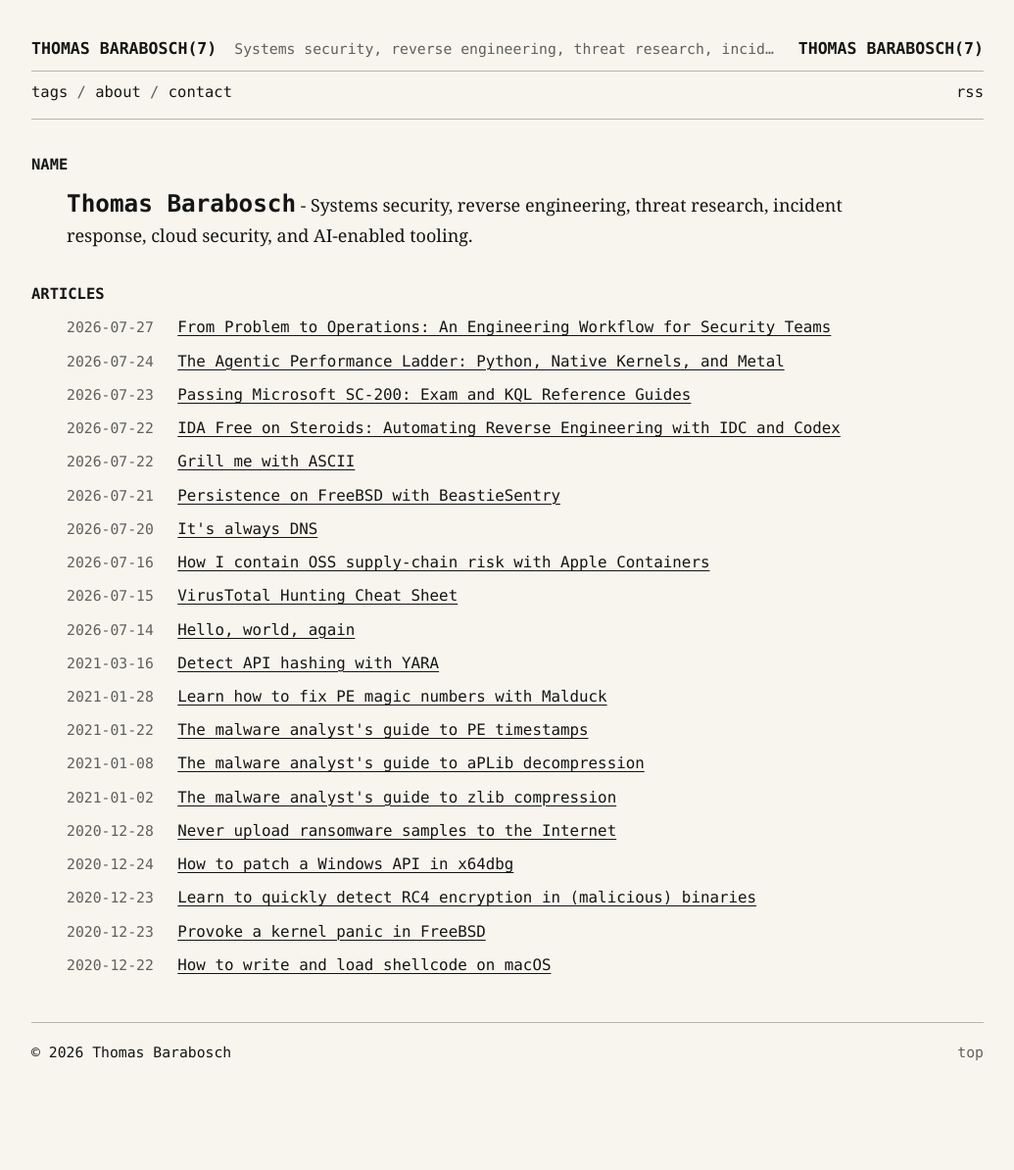
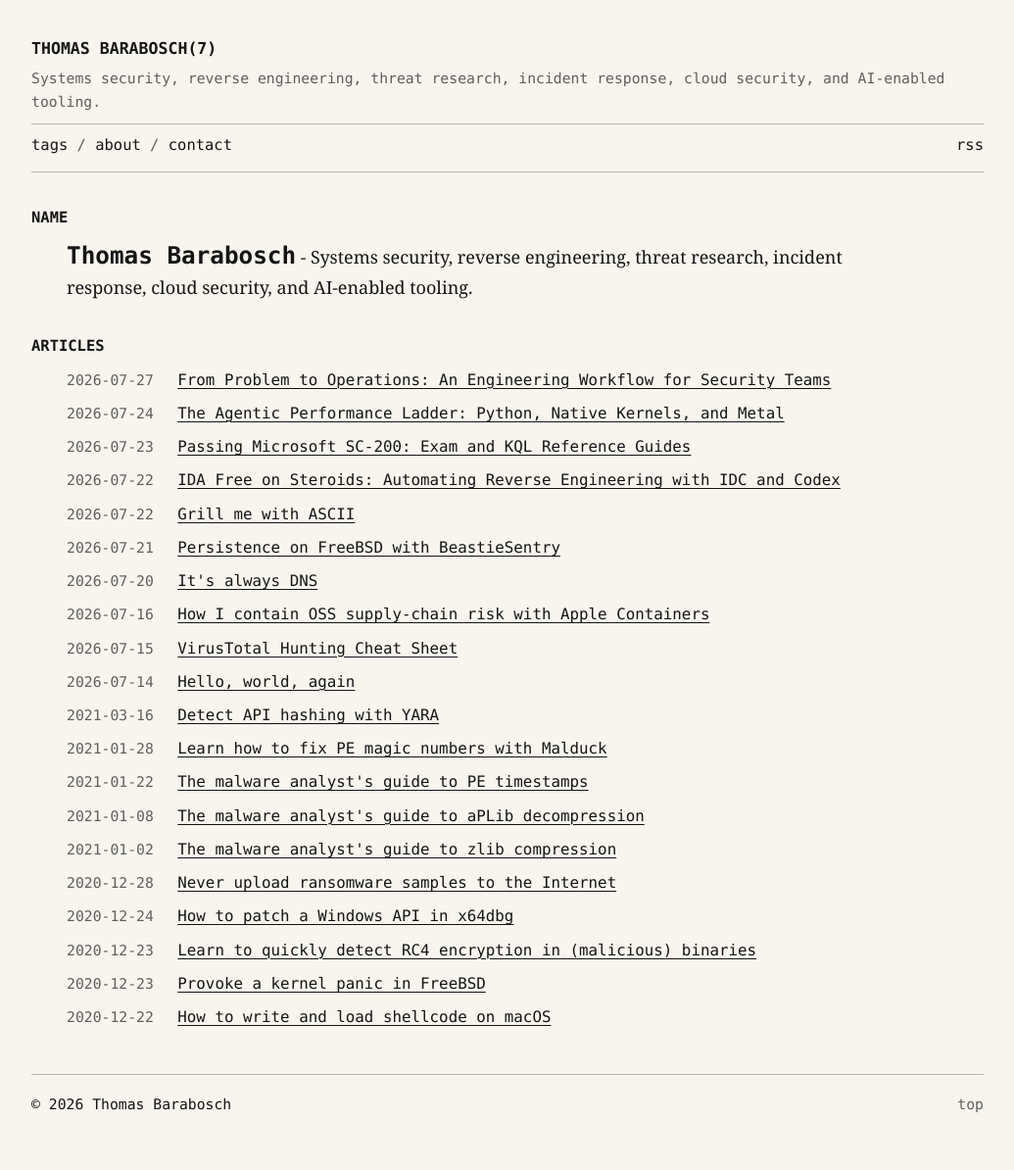
Before and after one commit to tbarabosch/tbarabosch.github.io, a Jekyll site: the page built from index.html, in a window 1280 px wide. Shown: the whole page at 98% size, without its empty margins (122-1157 px from the left). Built offline with Jekyll 4.4.1, drawn with Linux system fonts in a browser that asks for light colours; before the commit the page ends 1140 px from its top, so only the background shows below that.

Commit message:
Fix desktop header layout

```diff
--- a/_includes/header.html
+++ b/_includes/header.html
@@ -2,7 +2,6 @@
   <div class="manual-head" aria-label="{{ site.title }}">
     <a class="site-title" href="{{ '/' | relative_url }}"{% if page.url == '/' %} aria-current="page"{% endif %}>{{ site.title | upcase }}(7)</a>
     <span class="site-topic">{{ site.description }}</span>
-    <span class="site-title site-title-echo" aria-hidden="true">{{ site.title | upcase }}(7)</span>
   </div>
   <nav class="site-navigation" aria-label="Main navigation">
     <span class="site-navigation-primary">
--- a/_sass/_bsd-manpage.scss
+++ b/_sass/_bsd-manpage.scss
@@ -439,11 +439,10 @@ figcaption {
 }
 
 .manual-head {
-  align-items: baseline;
   border-bottom: 1px solid $rule;
   display: grid;
-  gap: 1rem;
-  grid-template-columns: max-content minmax(0, 1fr) max-content;
+  gap: 0.25rem;
+  grid-template-columns: 1fr;
   padding-bottom: 0.5rem;
 }
 
@@ -458,10 +457,6 @@ figcaption {
 .site-topic {
   color: $muted;
   font-size: 0.82rem;
-  overflow: hidden;
-  text-align: center;
-  text-overflow: ellipsis;
-  white-space: nowrap;
 }
 
 .site-navigation {
@@ -750,20 +745,6 @@ a.tag-pill:focus-visible {
     padding-top: 1.25rem;
   }
 
-  .manual-head {
-    grid-template-columns: 1fr;
-    gap: 0.25rem;
-  }
-
-  .site-title-echo {
-    display: none;
-  }
-
-  .site-topic {
-    text-align: left;
-    white-space: normal;
-  }
-
   .manual-name,
   .post-content,
   .post-meta {
```
